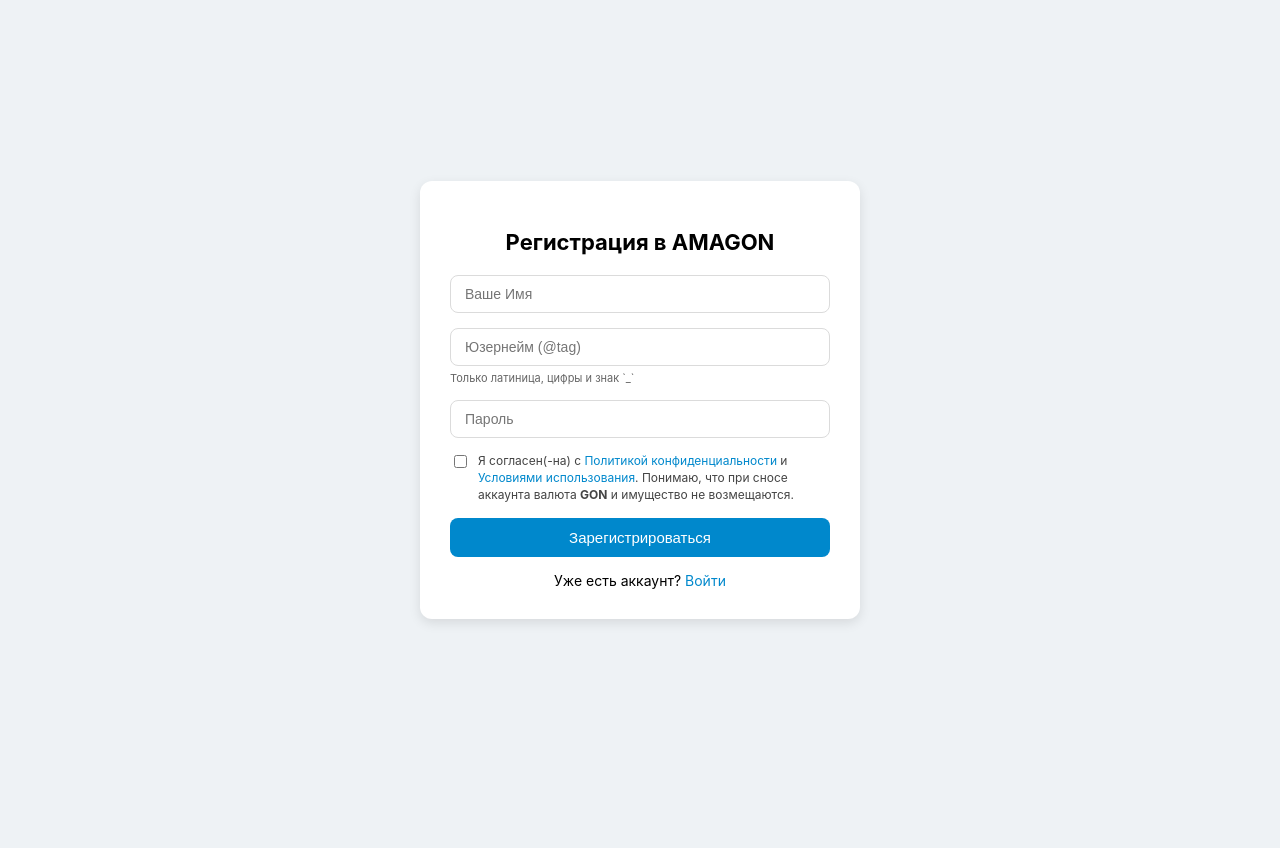
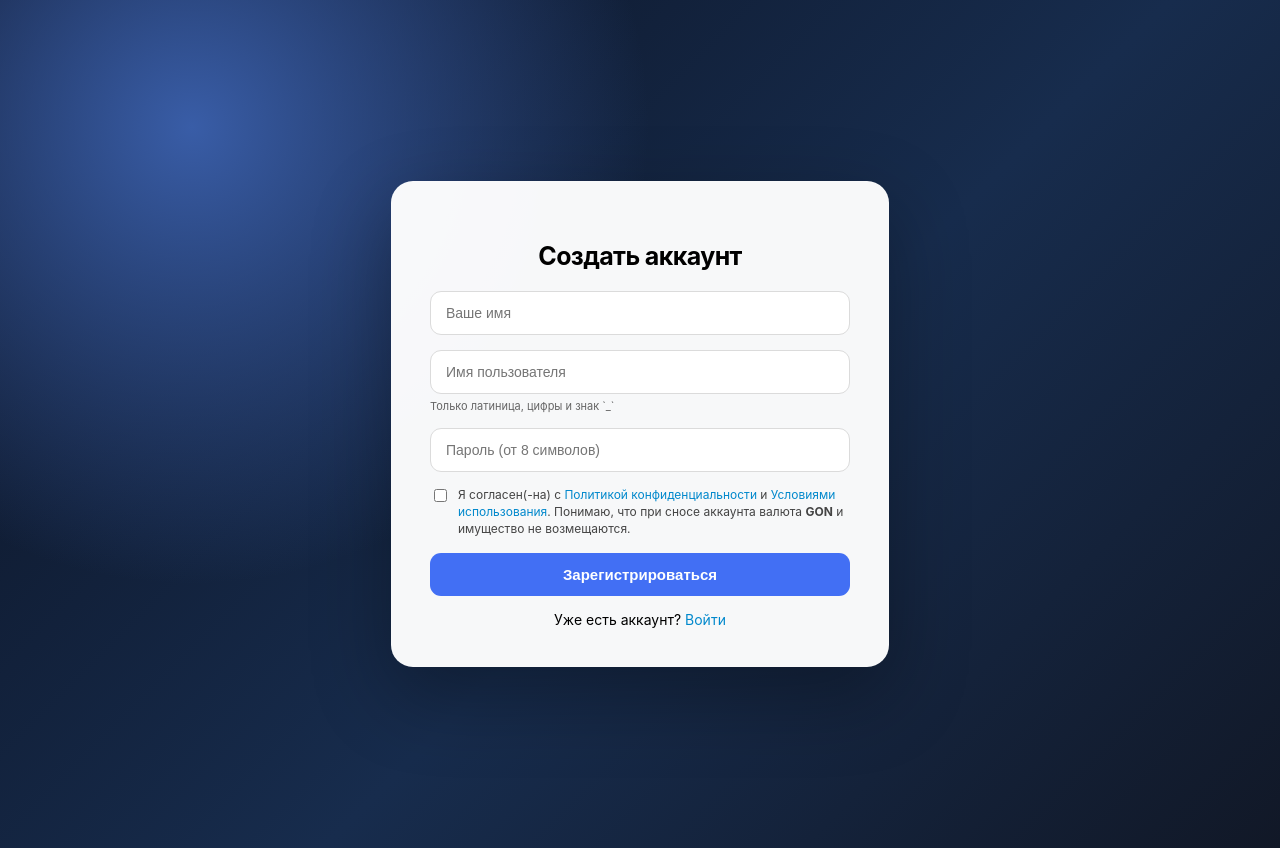
Before and after one commit to antonpro777/messenger, a Flask app: page /register in a window 1280 px wide. Before the commit the page ends 623 px from the top, so only its background shows below. Run offline with Flask 3, Linux system fonts and the light colour scheme; some libraries are stand-ins or nearby versions.

Commit message:
Apply Messenger repair: templates/register.html

```diff
--- a/templates/register.html
+++ b/templates/register.html
@@ -71,20 +71,42 @@
 
         .link { text-align: center; margin-top: 15px; font-size: 14px; }
         .link a { color: #0088cc; text-decoration: none; }
+        body {
+            min-height: 100vh;
+            height: auto;
+            padding: 24px 16px;
+            background: radial-gradient(circle at 15% 15%, #395da7 0, transparent 35%), linear-gradient(135deg, #0b1222, #172c4d 55%, #111827);
+        }
+        .card {
+            max-width: 420px;
+            padding: 38px;
+            border: 1px solid rgba(255,255,255,.12);
+            border-radius: 22px;
+            background: rgba(255,255,255,.97);
+            box-shadow: 0 28px 80px rgba(0,0,0,.32);
+        }
+        h2 { font-size: 25px; letter-spacing: -.6px; }
+        input[type="text"], input[type="password"] { padding: 13px 15px; border-radius: 11px; }
+        input:focus { border-color: #4f7cff; box-shadow: 0 0 0 3px rgba(79,124,255,.12); }
+        button { padding: 13px; border-radius: 11px; background: #426ff4; font-weight: 650; }
+        button:hover { background: #315fe0; }
+        .flash-error { color: #a52828; background: #fff0f0; border: 1px solid #ffd6d6; padding: 11px 13px; border-radius: 10px; margin: 0 0 16px; font-size: 13px; line-height: 1.4; }
+        @media (max-width: 480px) { .card { padding: 28px 22px; } }
     </style>
 </head>
 <body>
     <div class="card">
-        <h2>Регистрация в AMAGON</h2>
+        <h2>Создать аккаунт</h2>
+        {% if error %}<div class="flash-error">{{ error }}</div>{% endif %}
         <form method="POST">
             <!-- Поле для Имени -->
-            <input type="text" name="name" placeholder="Ваше Имя" required autocomplete="off">
+            <input type="text" name="name" placeholder="Ваше имя" maxlength="60" required autocomplete="name">
 
             <!-- Поле для Юзернейма (только латиница) -->
-            <input type="text" name="username" placeholder="Юзернейм (@tag)" pattern="[A-Za-z0-9_]+" title="Только латинские буквы, цифры и символ подчеркивания" required autocomplete="off">
+            <input type="text" name="username" placeholder="Имя пользователя" pattern="[A-Za-z0-9_]{3,24}" minlength="3" maxlength="24" title="3–24 символа: латинские буквы, цифры и _" required autocomplete="username">
             <div class="hint">Только латиница, цифры и знак `_`</div>
 
-            <input type="password" name="password" placeholder="Пароль" required>
+            <input type="password" name="password" placeholder="Пароль (от 8 символов)" minlength="8" maxlength="128" required autocomplete="new-password">
 
             <!-- Чек-поинт с раздельными ссылками -->
             <div class="terms-container">
```
